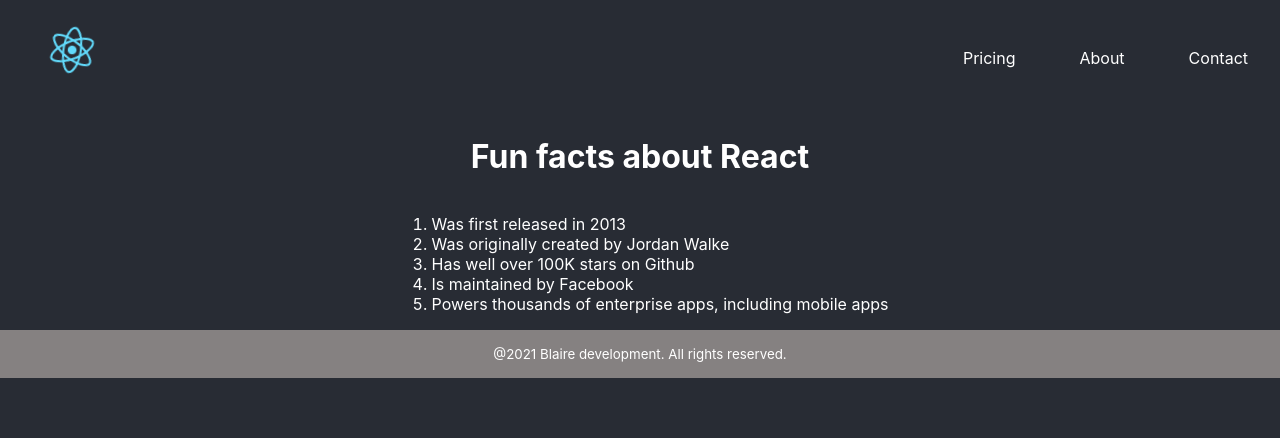
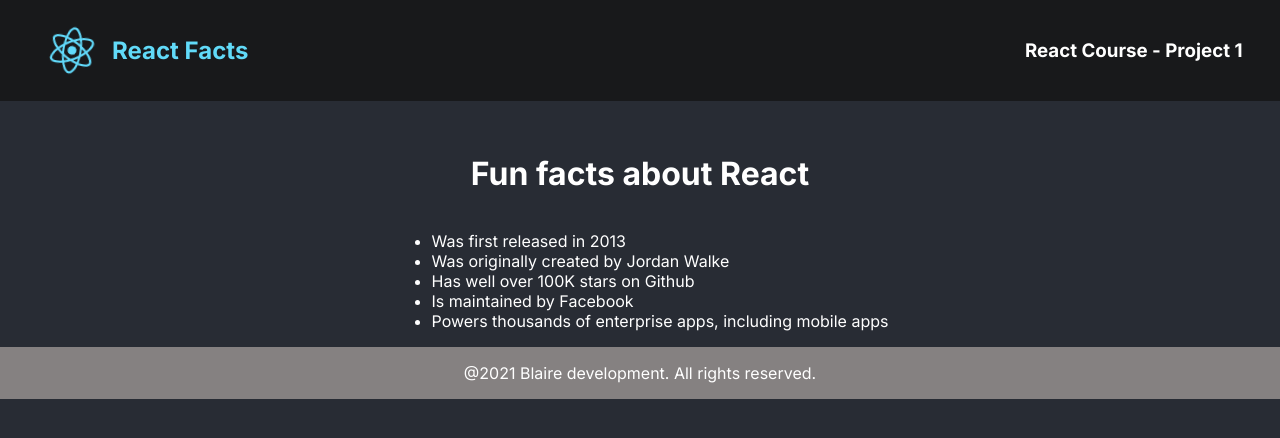
Before and after one commit to bl-aire/React-info-site, a React (Create React App) app: page / in a window 1280 px wide. Shown: the top 438 px of the page. Built offline with nearby package versions, Linux system fonts and the light colour scheme.

Commit message:
Style components

```diff
--- a/public/index.html
+++ b/public/index.html
@@ -2,6 +2,9 @@
 <html lang="en">
   <head>
     <meta charset="utf-8" />
+    <link rel="preconnect" href="https://fonts.googleapis.com">
+    <link rel="preconnect" href="https://fonts.gstatic.com" crossorigin>
+    <link href="https://fonts.googleapis.com/css2?family=Inter:wght@400;600;700&display=swap" rel="stylesheet">
     <link rel="icon" href="%PUBLIC_URL%/favicon.ico" />
     <meta name="viewport" content="width=device-width, initial-scale=1" />
     <meta name="theme-color" content="#000000" />
@@ -24,7 +27,7 @@
       work correctly both with client-side routing and a non-root public URL.
       Learn how to configure a non-root public URL by running `npm run build`.
     -->
-    <title>React App</title>
+    <title>Info Site</title>
   </head>
   <body>
     <noscript>You need to enable JavaScript to run this app.</noscript>
--- a/src/App.css
+++ b/src/App.css
@@ -1,13 +1,3 @@
-/*.App {
-  text-align: center;
-}
-
-.App-logo {
-  height: 40vmin;
-  pointer-events: none;
-}*/
-
-
 html, body {
   margin: 0;
   padding: 0;
@@ -18,10 +8,10 @@
 
 .nav {
   display: flex;
-  list-style-type: none;
   justify-content: space-between;
-  color: white;
-  margin: 1em 0 0 0;
+  align-items: center;
+  background-color: #18191b;;
+  padding: 1em 0;
 }
 
 
@@ -30,14 +20,18 @@
   margin-left: 2em;
 }
 
-.nav-items {
+.navigation {
   display: flex;
-  list-style-type: none;
-  justify-content: space-between;
 }
 
-.nav-items li {
-  margin: 1em 2em 0 2em;
+/*margin-right auto can be used to move the next text to the far right*/
+
+.nav-logo_text {
+  color: #61DAF8;
+}
+
+.nav-title {
+  margin : 0 2em 0 0;
 }
 
 
@@ -49,6 +43,10 @@
   align-items: center;
 }
 
+/*.content-list {
+  color
+}*/
+
 .footer {
   display: flex;
   justify-content: center;
@@ -57,6 +55,7 @@
   background-color: rgb(133, 129, 129);
   padding: 1em 0;
   font-size: 1em;
+  width: 100vw;
 }
 
 @media (prefers-reduced-motion: no-preference) {
--- a/src/App.js
+++ b/src/App.js
@@ -1,34 +1,14 @@
-import logo from './logo.svg';
+import Header from './components/Header';
+import Footer from './components/Footer';
+import Main from './components/Main'
 import './App.css';
 
 function App() {
   return (
     <div className="App">
-      <header className="App-header">
-        <nav className="nav">
-          <img src={logo}  className="mb-3 nav-logo App-logo" alt="logo" />
-            <ul className="nav-items">
-              <li>Pricing</li>
-              <li>About</li>
-              <li>Contact</li>
-            </ul>
-        </nav>
-      </header>
-
-      <div className="main">
-        <h1>Fun facts about React</h1>
-          <ol>
-            <li>Was first released in 2013</li>
-            <li>Was originally created by Jordan Walke</li>
-            <li>Has well over 100K stars on Github</li>
-            <li>Is maintained by Facebook</li>
-            <li>Powers thousands of enterprise apps, including mobile apps</li>
-          </ol>
-      </div>
-
-      <footer className="footer">
-            <small>@2021 Blaire development. All rights reserved.</small>
-        </footer>
+      <Header />
+      <Main />
+      <Footer />
     </div>
   );
 }
--- /dev/null
+++ b/src/components/Footer.js
@@ -0,0 +1,9 @@
+import React from 'react'
+
+export default function Footer() {
+    return (
+        <div>
+            <small className="footer">@2021 Blaire development. All rights reserved.</small>
+        </div>
+    )
+}
--- /dev/null
+++ b/src/components/Header.js
@@ -0,0 +1,18 @@
+import React from "react";
+import logo from '../logo.svg'
+
+export default function Header(){
+    return (
+        <header className="App-header">
+            <div className="nav">
+                <div className="navigation">
+                    <img src={logo}  className="mb-3 nav-logo App-logo" alt="logo" />
+                    <h2 className="nav-logo_text">React Facts</h2>
+                </div>
+                <div>
+                    <h3 className="nav-title">React Course - Project 1</h3>
+                </div>
+            </div>
+            </header>
+    )
+}
--- /dev/null
+++ b/src/components/Main.js
@@ -0,0 +1,16 @@
+import React from "react";
+
+export default function Main() {
+    return (
+        <div className="main">
+            <h1>Fun facts about React</h1>
+               <ul className="content-list">
+                    <li>Was first released in 2013</li>
+                    <li>Was originally created by Jordan Walke</li>
+                    <li>Has well over 100K stars on Github</li>
+                    <li>Is maintained by Facebook</li>
+                    <li>Powers thousands of enterprise apps, including mobile apps</li>
+                </ul>
+        </div>
+    )
+}
--- a/src/index.css
+++ b/src/index.css
@@ -1,13 +1,19 @@
 body {
   margin: 0;
+  -webkit-font-smoothing: antialiased;
+  -moz-osx-font-smoothing: grayscale;
+  font-family: 'Inter', sans-serif;
+}
+
+code {
+  font-family: 'Inter', sans-serif;
+}
+
+/*
   font-family: -apple-system, BlinkMacSystemFont, 'Segoe UI', 'Roboto', 'Oxygen',
     'Ubuntu', 'Cantarell', 'Fira Sans', 'Droid Sans', 'Helvetica Neue',
     sans-serif;
-  -webkit-font-smoothing: antialiased;
-  -moz-osx-font-smoothing: grayscale;
-}
 
-code {
-  font-family: source-code-pro, Menlo, Monaco, Consolas, 'Courier New',
+    font-family: source-code-pro, Menlo, Monaco, Consolas, 'Courier New',
     monospace;
-}
+*/
```
